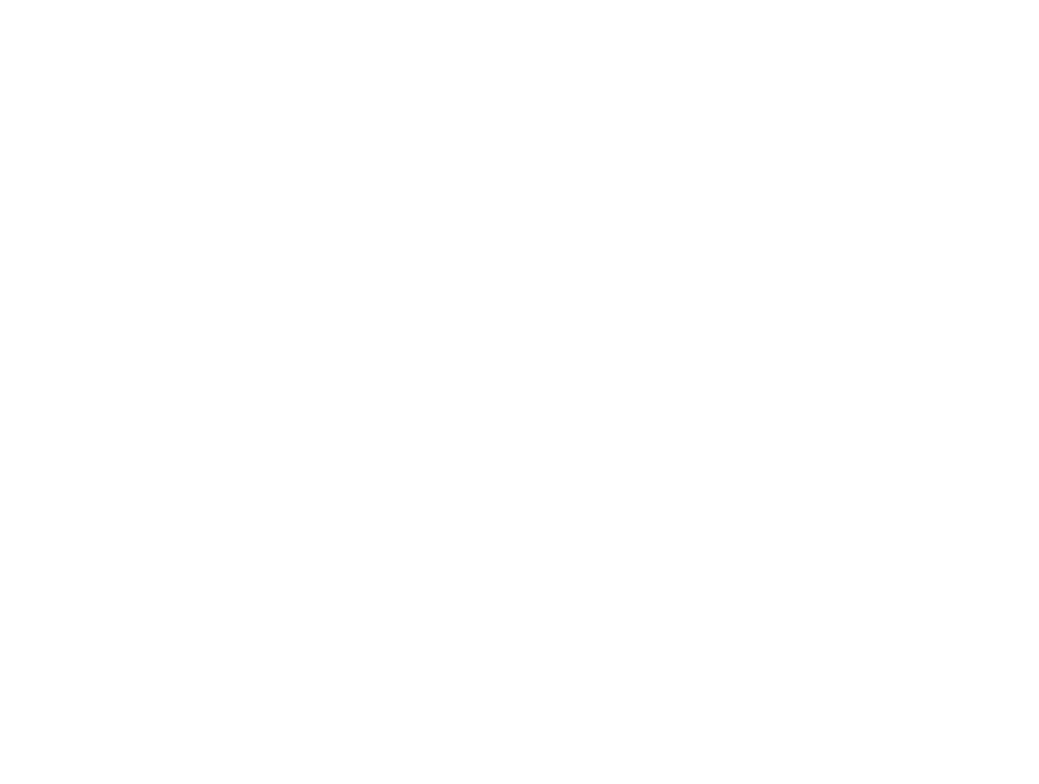
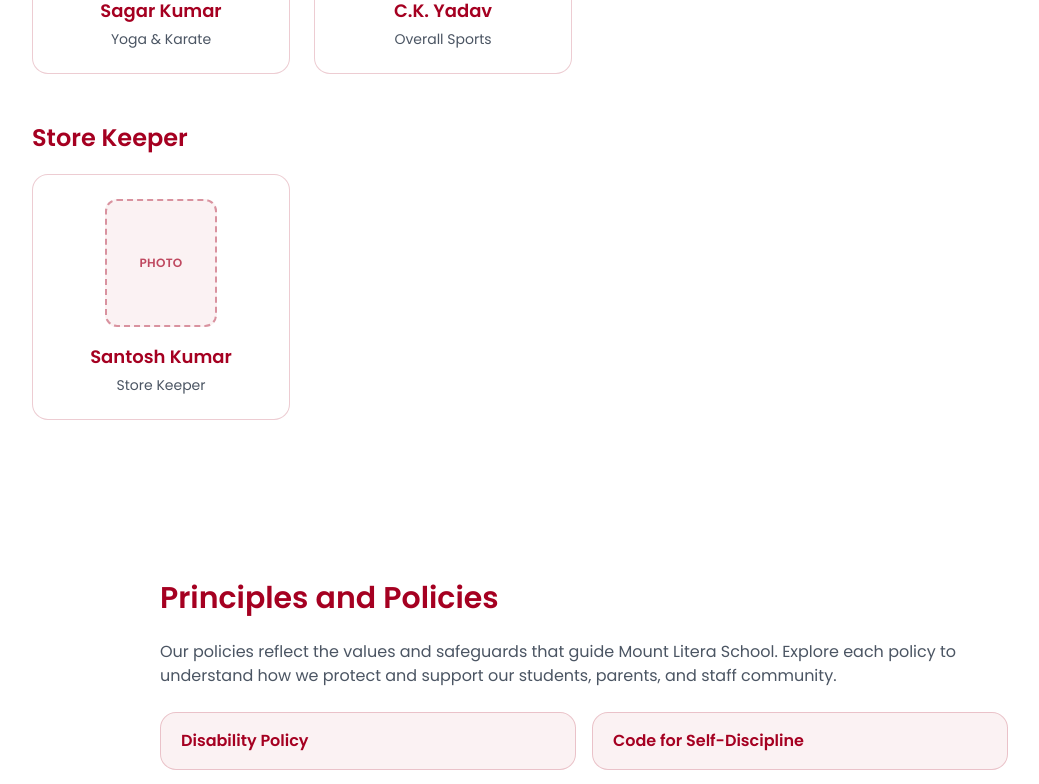
Before and after one commit to imagicity-stack/Mount-Litera-Website, a Next.js app: page /about in a window 1280 px wide. Shown: the part 4100-4884 px from the top of the page, without its empty margins (56-1095 px from the left). Before the commit the page ends 2359 px from the top, so only its background shows below. Built offline with nearby package versions, Linux system fonts and the light colour scheme.

Commit message:
Add core mentors section and disclosures page

```diff
--- a/components/Footer.js
+++ b/components/Footer.js
@@ -9,6 +9,9 @@ export default function Footer() {
           <Link href="/privacy-policy" className="hover:text-cardinal transition-colors">
             Privacy Policy
           </Link>
+          <Link href="/disclosures" className="hover:text-cardinal transition-colors">
+            Disclosures
+          </Link>
           <Link href="/terms-and-conditions" className="hover:text-cardinal transition-colors">
             Terms &amp; Conditions
           </Link>
--- a/pages/about.js
+++ b/pages/about.js
@@ -11,6 +11,63 @@ const policies = [
   { title: 'Parent Child Contact Mechanism', href: '/policies/parent-child-contact-mechanism' },
   { title: 'Complaint Procedures', href: '/policies/complaint-procedures' }
 ];
+
+const coreMentors = [
+  {
+    department: 'Administration',
+    mentors: [
+      { name: 'R.K. Singh', designation: 'Principal' },
+      { name: 'Prarthana Mishra', designation: 'Relationship Manager' },
+      { name: 'Piyush Sinha', designation: 'Accountant' },
+      { name: 'MD Hadis', designation: 'Transport & Admin Manager' }
+    ]
+  },
+  {
+    department: 'Teaching',
+    mentors: [
+      { name: 'Anupriya', designation: 'English' },
+      { name: 'Shama Perween', designation: 'Maths' },
+      { name: 'Nitesh Kumar', designation: 'Maths' },
+      { name: 'Sameeksha Sinha', designation: 'Social Studies' },
+      { name: 'Sangeeta Agarwal', designation: 'English' },
+      { name: 'Smita Sinha', designation: 'Maths' },
+      { name: 'Pratiksha Prasoon', designation: 'Hindi' },
+      { name: 'Saba Naaz', designation: 'Multiple Subjects' },
+      { name: 'Nitika Gupta', designation: 'Multiple Subjects' },
+      { name: 'Manila Awadhya', designation: 'Multiple Subjects' },
+      { name: 'Seema Bakshi', designation: 'Multiple Subjects' },
+      { name: 'Kailash Devi', designation: 'Hindi' },
+      { name: 'Ritesh Kumar', designation: 'Science' }
+    ]
+  },
+  {
+    department: 'Music',
+    mentors: [{ name: 'Sushma Minz', designation: 'Vocalist' }]
+  },
+  {
+    department: 'Sports',
+    mentors: [
+      { name: 'Sagar Kumar', designation: 'Yoga & Karate' },
+      { name: 'C.K. Yadav', designation: 'Overall Sports' }
+    ]
+  },
+  {
+    department: 'Store Keeper',
+    mentors: [{ name: 'Santosh Kumar', designation: 'Store Keeper' }]
+  }
+];
+
+const MentorCard = ({ name, designation }) => (
+  <div
+    className="group relative flex flex-col items-center rounded-2xl border border-cardinal/20 bg-white p-6 text-center transition-transform duration-200 ease-out hover:-translate-y-1 hover:shadow-xl"
+  >
+    <div className="mb-4 flex h-32 w-28 items-center justify-center rounded-xl border-2 border-dashed border-cardinal/40 bg-cardinal/5 text-xs font-semibold uppercase tracking-wide text-cardinal/70">
+      Photo
+    </div>
+    <h4 className="text-lg font-semibold text-cardinal">{name}</h4>
+    <p className="mt-1 text-sm text-gray-600">{designation}</p>
+  </div>
+);
 
 export default function AboutPage() {
   return (
@@ -90,6 +147,38 @@ export default function AboutPage() {
             </div>
           </section>
           <section className="py-20 bg-white">
+            <div className="max-w-6xl mx-auto px-6 space-y-12">
+              <div className="space-y-4 text-center">
+                <h2 className="text-3xl font-semibold text-cardinal">Core Mentors</h2>
+                <p className="mx-auto max-w-3xl text-gray-600">
+                  Meet the dedicated mentors guiding our students every day. Hover over each mentor on desktop to feel the
+                  energy they bring, or swipe through the carousel on mobile to explore each department.
+                </p>
+              </div>
+              {coreMentors.map((group) => (
+                <div key={group.department} className="space-y-5">
+                  <div>
+                    <h3 className="text-2xl font-semibold text-cardinal">{group.department}</h3>
+                  </div>
+                  <div className="hidden gap-6 md:grid md:grid-cols-2 lg:grid-cols-3 xl:grid-cols-4">
+                    {group.mentors.map((mentor) => (
+                      <MentorCard key={`${group.department}-${mentor.name}`} {...mentor} />
+                    ))}
+                  </div>
+                  <div className="-mx-6 md:hidden">
+                    <div className="flex snap-x snap-mandatory gap-4 overflow-x-auto px-6 pb-4">
+                      {group.mentors.map((mentor) => (
+                        <div key={`${group.department}-mobile-${mentor.name}`} className="snap-start min-w-[75%]">
+                          <MentorCard {...mentor} />
+                        </div>
+                      ))}
+                    </div>
+                  </div>
+                </div>
+              ))}
+            </div>
+          </section>
+          <section className="py-20 bg-white">
             <div className="max-w-4xl mx-auto px-6 space-y-6">
               <h2 className="text-3xl font-semibold text-cardinal">Principles and Policies</h2>
               <p className="text-gray-600">
--- /dev/null
+++ b/pages/disclosures.js
@@ -0,0 +1,84 @@
+import Head from 'next/head';
+import Navbar from '@/components/Navbar';
+import Footer from '@/components/Footer';
+
+const disclosures = [
+  {
+    title: 'Affiliation / Upgradation / Extension of Affiliation Letter',
+    file: 'affiliation-letter.pdf'
+  },
+  {
+    title: 'Society / Trust / Company Registration Certificate',
+    file: 'society-registration-certificate.pdf'
+  },
+  {
+    title: 'No Objection Certificate (NOC) from State Government / UT',
+    file: 'noc-state-government.pdf'
+  },
+  {
+    title: 'Recognition Certificate under RTE Act, 2009 (and Renewal if any)',
+    file: 'rte-recognition-certificate.pdf'
+  },
+  {
+    title: 'Building Safety Certificate',
+    file: 'building-safety-certificate.pdf'
+  },
+  {
+    title: 'Fire Safety Certificate',
+    file: 'fire-safety-certificate.pdf'
+  },
+  {
+    title: 'DEO Certificate or Self-Certification by School',
+    file: 'deo-certificate.pdf'
+  },
+  {
+    title: 'Water, Health & Sanitation Certificates',
+    file: 'water-health-sanitation-certificates.pdf'
+  },
+  {
+    title: 'Land Certificate / Lease Deed / Proof of Ownership of Land',
+    file: 'land-ownership-proof.pdf'
+  }
+];
+
+export default function DisclosuresPage() {
+  return (
+    <>
+      <Head>
+        <title>Disclosures | Mount Litera School</title>
+        <meta
+          name="description"
+          content="Download statutory disclosures and certifications for Mount Litera School."
+        />
+      </Head>
+      <div className="min-h-screen bg-[#F8F5F3] text-gray-800 flex flex-col">
+        <Navbar />
+        <main className="flex-1 py-16">
+          <div className="max-w-4xl mx-auto px-6 space-y-8">
+            <div className="space-y-3 text-center">
+              <h1 className="text-3xl font-semibold text-cardinal">Mandatory Disclosures</h1>
+              <p className="text-gray-600">
+                Access downloadable copies of our statutory documents. Each link will provide a PDF download; updated files
+                will be added as soon as they are available.
+              </p>
+            </div>
+            <div className="grid gap-4">
+              {disclosures.map((item) => (
+                <a
+                  key={item.file}
+                  href={`/documents/${item.file}`}
+                  download
+                  className="flex items-center justify-between rounded-2xl border border-cardinal/15 bg-white px-5 py-4 transition-colors hover:border-cardinal hover:bg-cardinal/5"
+                >
+                  <span className="font-medium text-cardinal">{item.title}</span>
+                  <span className="text-sm font-semibold text-cardinal/70">Download</span>
+                </a>
+              ))}
+            </div>
+          </div>
+        </main>
+        <Footer />
+      </div>
+    </>
+  );
+}
```
Also changed, not shown: 1 other file (tests, documents, lock files or other folders).
